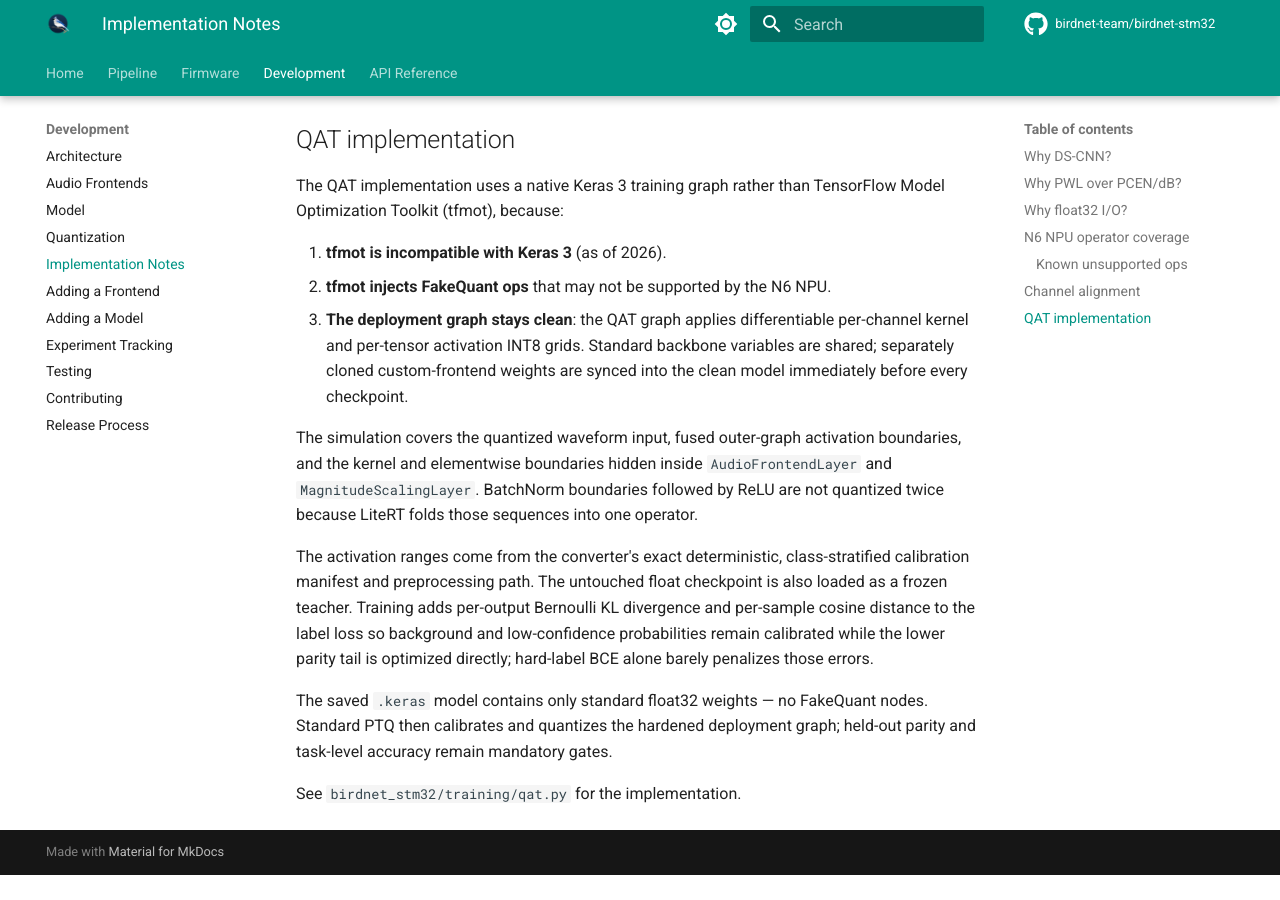
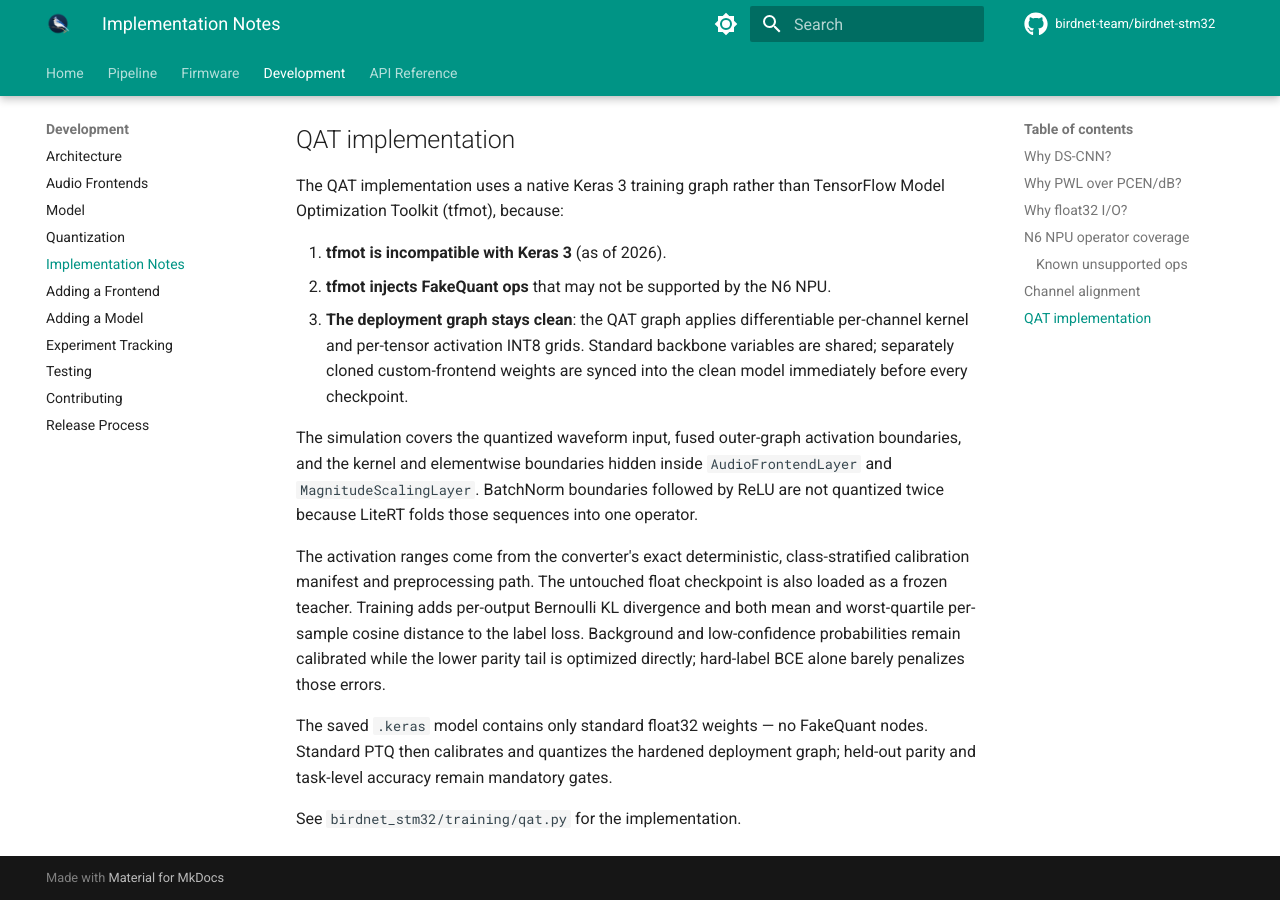
Before and after one commit to birdnet-team/birdnet-stm32, an MkDocs documentation site: the page built from docs/dev/implementation.md, in a window 1280 px wide and 900 px high, scrolled down 2597 px. Built offline with MkDocs 1.6.1 and Material for MkDocs 9.7.7, drawn with Linux system fonts in a browser that asks for light colours; comment, search, counter and statistics services are not loaded; before the commit the page ends 3472 px from its top, so only the background shows below that.

```diff
--- a/docs/dev/implementation.md
+++ b/docs/dev/implementation.md
@@ -109,10 +109,10 @@ operator.
 The activation ranges come from the converter's exact deterministic,
 class-stratified calibration manifest and preprocessing path. The untouched
 float checkpoint is also loaded as a frozen teacher. Training adds per-output
-Bernoulli KL divergence and per-sample cosine distance to the label loss so
-background and low-confidence probabilities remain calibrated while the
-lower parity tail is optimized directly; hard-label BCE alone barely
-penalizes those errors.
+Bernoulli KL divergence and both mean and worst-quartile per-sample cosine
+distance to the label loss. Background and low-confidence probabilities remain
+calibrated while the lower parity tail is optimized directly; hard-label BCE
+alone barely penalizes those errors.
 
 The saved `.keras` model contains only standard float32 weights — no FakeQuant
 nodes. Standard PTQ then calibrates and quantizes the hardened deployment
```
Also changed, not shown: CHANGELOG.md (+3 -2 lines), README.md (+1 -1 lines), docs/dev/quantization.md (+4 -3 lines), docs/index.md (+3 -3 lines), docs/training.md (+4 -4 lines).
